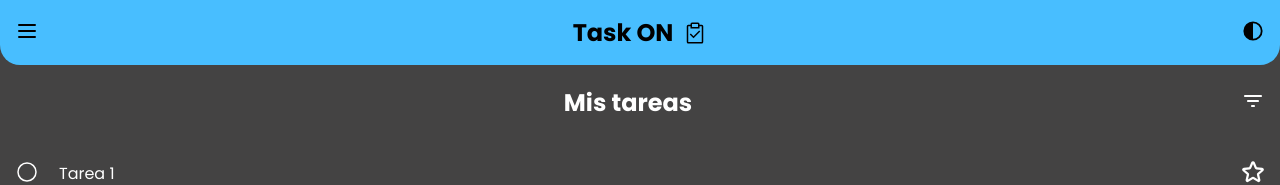
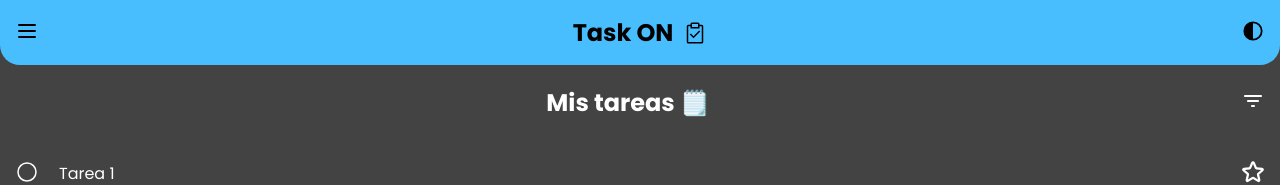
Before and after one commit to pablobarcala/todo-front, an Angular app: page /home in a window 1280 px wide. Shown: the top 185 px of the page. Built offline with nearby package versions, Linux system fonts and the light colour scheme.

Commit message:
agregar emojis a los nombres de las listas

```diff
--- a/src/app/interface/mock-listas.ts
+++ b/src/app/interface/mock-listas.ts
@@ -3,17 +3,17 @@
 export const LISTAS: Lista[] = [
     {
         id: 0,
-        titulo: "Mis tareas",
+        titulo: "Mis tareas 🗒️",
         fija: true
     },
     {
         id: 1,
-        titulo: "Día",
+        titulo: "Día 🌤️",
         fija: true
     },
     {
         id: 2,
-        titulo: "Favoritos",
+        titulo: "Favoritos ⭐",
         fija: true
     },
 ]
```
